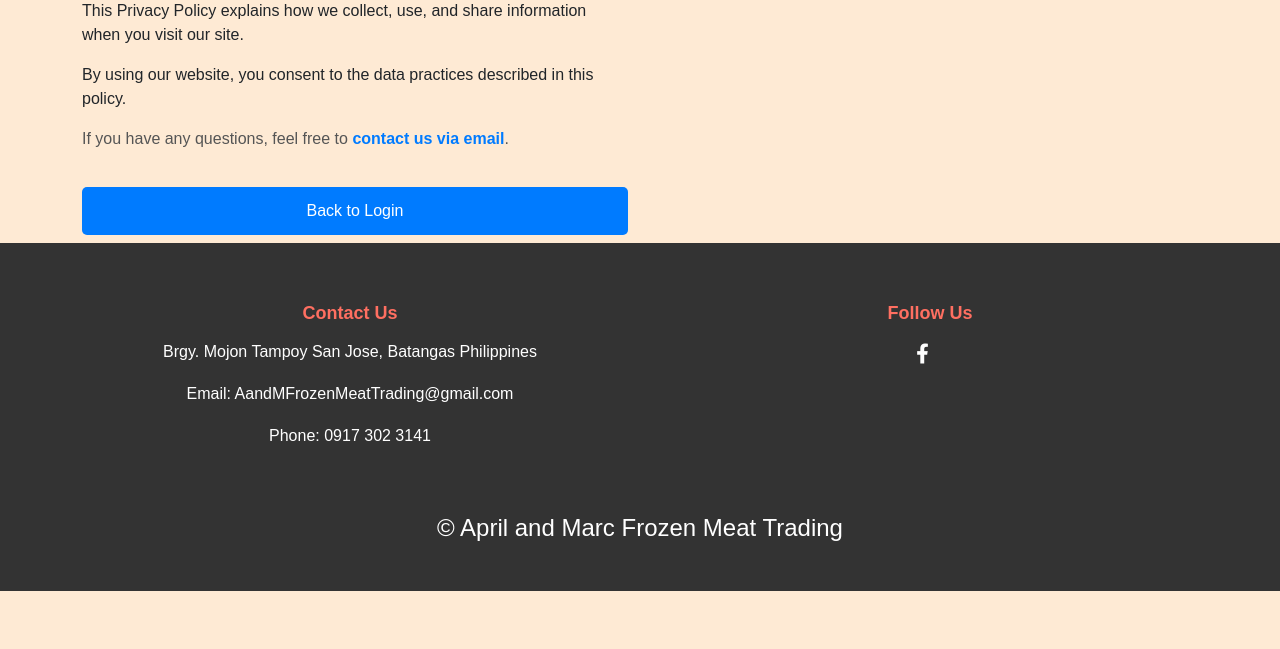
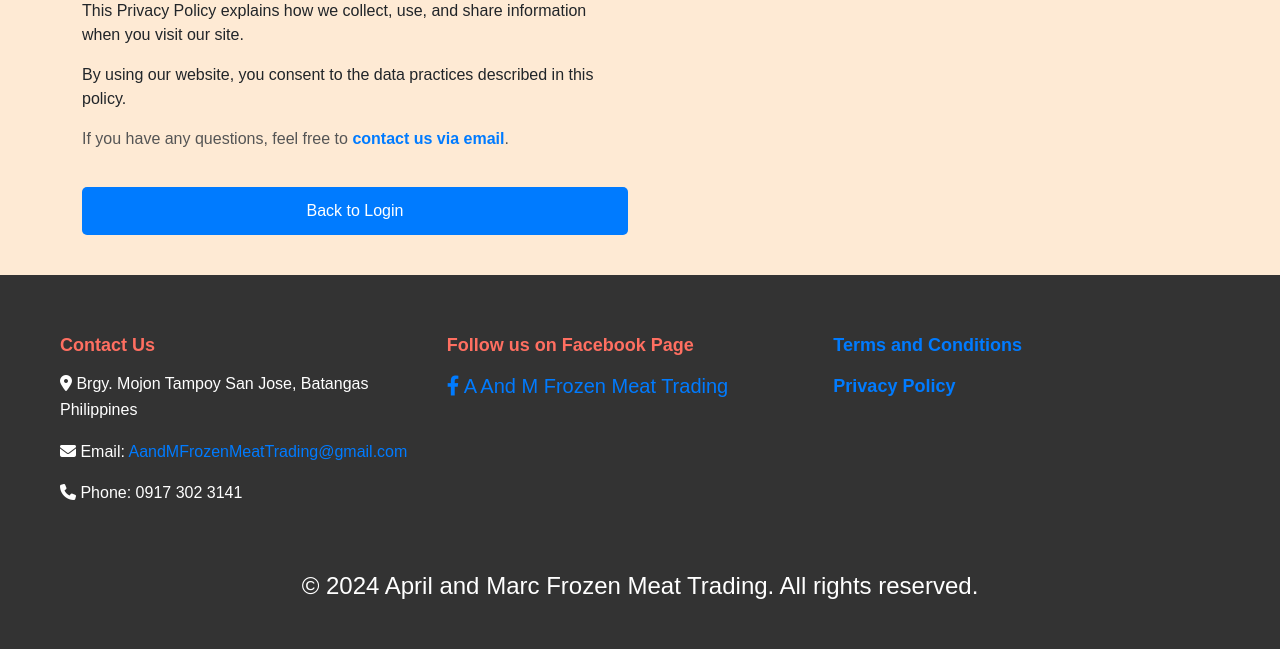
Before and after one commit to RaibelleAltura/OnlineMeatshopForA-M, a PHP site: page /terms_and_conditions.php in a window 1280 px wide. Shown: the part 917-1566 px from the top of the page. Before the commit the page ends 1508 px from the top, so only its background shows below. Run offline with PHP 8.4, Linux system fonts and the light colour scheme.

Commit message:
initial commit

```diff
--- a/terms_and_conditions.css
+++ b/terms_and_conditions.css
@@ -214,8 +214,9 @@ body {
 footer {
   background-color: #333;
   color: #fff;
-  padding: 40px 0;
-  text-align: center;
+  padding: 40px 20px;
+  text-align: left; /* Align everything to the left */
+  margin-top: 40px;
 }
 
 .footer-container {
@@ -311,7 +312,10 @@ footer {
 .footer-bottom {
   margin-top: 30px;
   font-size: 14px;
+  text-align: center;
 }
+
+
 
 @media (max-width: 768px) {
   .footer-row {
--- a/terms_and_conditions.php
+++ b/terms_and_conditions.php
@@ -71,27 +71,43 @@
 <footer>
   <div class="footer-container">
     <div class="footer-row">
+      <!-- Contact Us Section -->
       <div class="footer-col" id="contact">
         <h4>Contact Us</h4>
-          <p>Brgy. Mojon Tampoy San Jose, Batangas Philippines</p>
-          <p>Email: AandMFrozenMeatTrading@gmail.com</p>
-          <p>Phone: 0917 302 3141</p>
+        <p><i class="fas fa-map-marker-alt"></i> Brgy. Mojon Tampoy San Jose, Batangas Philippines</p>
+        <p><i class="fas fa-envelope"></i> Email: <a href="mailto:AandMFrozenMeatTrading@gmail.com" style="color: #007bff; text-decoration: none;">AandMFrozenMeatTrading@gmail.com</a></p>
+        <p><i class="fas fa-phone"></i> Phone: 0917 302 3141</p>
       </div>
 
+      <!-- Follow Us Section -->
       <div class="footer-col">
-          <h4>Follow Us</h4>
+        <h4>Follow us on Facebook Page</h4>
         <div class="social-icons">
-            <a href="#"><i class="fab fa-facebook-f"></i></a>
+        <a href="https://www.facebook.com/by.alexramos" style="color: #007bff; text-decoration: none;" target="_blank">
+            <i class="fab fa-facebook-f"></i> A And M Frozen Meat Trading
+          </a>
         </div>
       </div>
+
+      <!-- Terms and Conditions Section -->
+      <div class="footer-col">
+      <h4><a href="terms_and_conditions.php" style="color: #007bff; text-decoration: none;">Terms and Conditions</a></h4>
+        <div class="footer-col">
+        <h4><a href="terms_and_conditions.php" style="color: #007bff; text-decoration: none;">Privacy Policy</a></h4>
       </div>
+      </div>
+
+    </div>
+
+    <!-- Footer Bottom Section -->
     <div class="footer-bottom">
-        <h4>&copy; April and Marc Frozen Meat Trading</h4>
+      <h4>&copy; 2024 April and Marc Frozen Meat Trading. All rights reserved.</h4>
     </div>
   </div>
 </footer>
 
 
 
+
 </body>
 </html>
```
Also changed, not shown: index.php (+21 -6 lines). Lines whose indentation alone changed are shown as unchanged.
